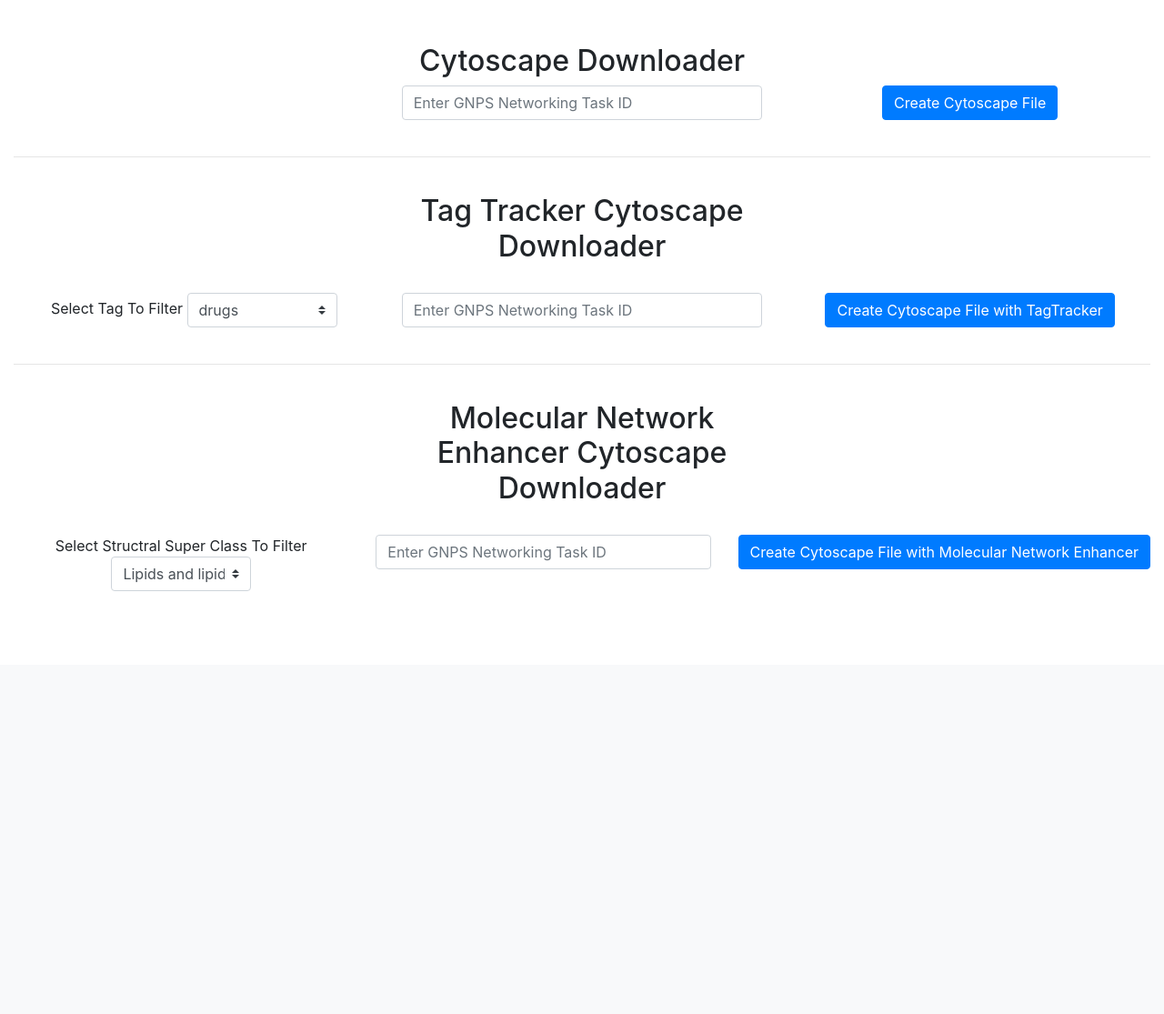
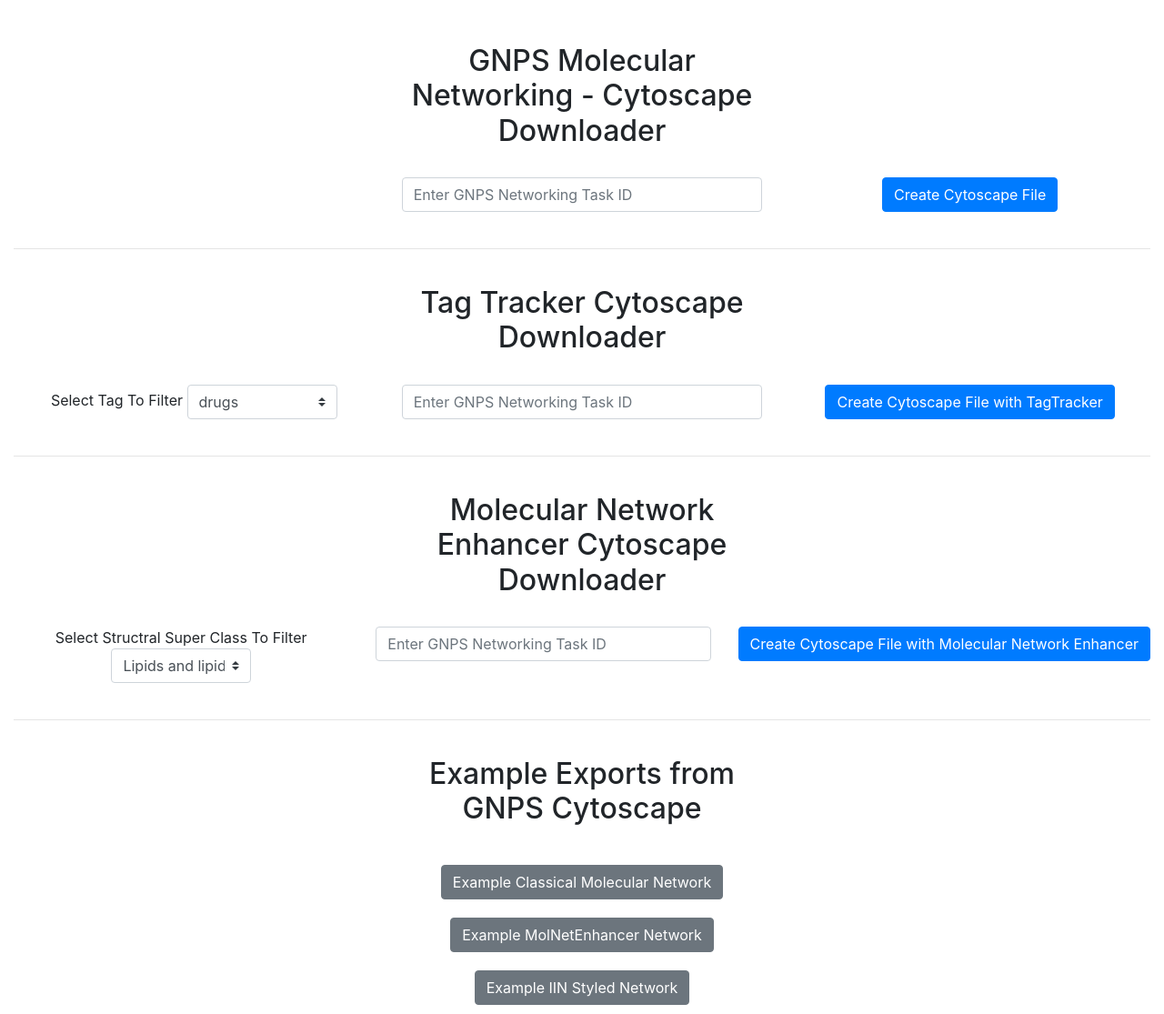
Before and after one commit to mwang87/GNPS_CytoscapeFormatting, a Flask app: page / in a window 1280 px wide. Shown: the part 69-1184 px from the top of the page at 91% size. Before the commit the page ends 719 px from the top, so only its background shows below. Run offline with Flask 2, Linux system fonts and the light colour scheme; some libraries are stand-ins or nearby versions.

Commit message:
adding different styles as examples

```diff
--- a/code/templates/homepage.html
+++ b/code/templates/homepage.html
@@ -4,11 +4,18 @@
 <head>
     <title>GNPS Cytoscape Downloader</title>
     <script src="https://cdn.jsdelivr.net/npm/vue/dist/vue.js"></script>
-    <script src="https://code.jquery.com/jquery-3.3.1.js" integrity="sha256-2Kok7MbOyxpgUVvAk/HJ2jigOSYS2auK4Pfzbm7uH60=" crossorigin="anonymous"></script>
-    <link rel="stylesheet" href="https://maxcdn.bootstrapcdn.com/bootstrap/4.0.0/css/bootstrap.min.css" integrity="sha384-Gn5384xqQ1aoWXA+058RXPxPg6fy4IWvTNh0E263XmFcJlSAwiGgFAW/dAiS6JXm" crossorigin="anonymous">
-    <script src="https://cdnjs.cloudflare.com/ajax/libs/popper.js/1.12.9/umd/popper.min.js" integrity="sha384-ApNbgh9B+Y1QKtv3Rn7W3mgPxhU9K/ScQsAP7hUibX39j7fakFPskvXusvfa0b4Q" crossorigin="anonymous"></script>
-    <script src="https://maxcdn.bootstrapcdn.com/bootstrap/4.0.0/js/bootstrap.min.js" integrity="sha384-JZR6Spejh4U02d8jOt6vLEHfe/JQGiRRSQQxSfFWpi1MquVdAyjUar5+76PVCmYl" crossorigin="anonymous"></script>
-    <link rel="stylesheet" href="https://use.fontawesome.com/releases/v5.0.13/css/all.css" integrity="sha384-DNOHZ68U8hZfKXOrtjWvjxusGo9WQnrNx2sqG0tfsghAvtVlRW3tvkXWZh58N9jp" crossorigin="anonymous">
+    <script src="https://code.jquery.com/jquery-3.3.1.js"
+        integrity="sha256-2Kok7MbOyxpgUVvAk/HJ2jigOSYS2auK4Pfzbm7uH60=" crossorigin="anonymous"></script>
+    <link rel="stylesheet" href="https://maxcdn.bootstrapcdn.com/bootstrap/4.0.0/css/bootstrap.min.css"
+        integrity="sha384-Gn5384xqQ1aoWXA+058RXPxPg6fy4IWvTNh0E263XmFcJlSAwiGgFAW/dAiS6JXm" crossorigin="anonymous">
+    <script src="https://cdnjs.cloudflare.com/ajax/libs/popper.js/1.12.9/umd/popper.min.js"
+        integrity="sha384-ApNbgh9B+Y1QKtv3Rn7W3mgPxhU9K/ScQsAP7hUibX39j7fakFPskvXusvfa0b4Q"
+        crossorigin="anonymous"></script>
+    <script src="https://maxcdn.bootstrapcdn.com/bootstrap/4.0.0/js/bootstrap.min.js"
+        integrity="sha384-JZR6Spejh4U02d8jOt6vLEHfe/JQGiRRSQQxSfFWpi1MquVdAyjUar5+76PVCmYl"
+        crossorigin="anonymous"></script>
+    <link rel="stylesheet" href="https://use.fontawesome.com/releases/v5.0.13/css/all.css"
+        integrity="sha384-DNOHZ68U8hZfKXOrtjWvjxusGo9WQnrNx2sqG0tfsghAvtVlRW3tvkXWZh58N9jp" crossorigin="anonymous">
 
     <style>
     </style>
@@ -39,24 +46,29 @@
             <br>
             <br>
             <div class="row">
-              <div class="col-sm"></div>
+                <div class="col-sm">
+                </div>
                 <div class="col-sm text-center">
-                  <h2>Cytoscape Downloader</h2>
+                    <h2>GNPS Molecular Networking - Cytoscape Downloader</h2>
                 </div>
                 <div class="col-sm"></div>
             </div>
+
+            <br>
 
             <div id="displayer">
                 <div class="row">
                     <div class="col-sm"></div>
                     <div class="col-sm">
-                      <div class="text-center" >
-                          <input type="text" class="form-control" name="task" id="task" placeholder="Enter GNPS Networking Task ID">
+                        <div class="text-center">
+                            <input type="text" class="form-control" name="task" id="task"
+                                placeholder="Enter GNPS Networking Task ID">
                         </div>
                     </div>
                     <div class="col-sm">
-                      <div class="text-center" >
-                          <button id="analyzebutton" class="btn btn-primary" onclick="myFunction()" >Create Cytoscape File</button>
+                        <div class="text-center">
+                            <button id="analyzebutton" class="btn btn-primary" onclick="myFunction()">Create Cytoscape
+                                File</button>
                         </div>
                     </div>
                 </div>
@@ -77,7 +89,7 @@
 
                 <div class="row">
                     <div class="col-sm">
-                      <div class="text-center" >
+                        <div class="text-center">
                             Select Tag To Filter
                             <select id="source" name="source" class="col-md-5 custom-select">
                                 <option value="drugs">drugs</option>
@@ -95,13 +107,15 @@
                         </div>
                     </div>
                     <div class="col-sm">
-                      <div class="text-center" >
-                          <input type="text" class="form-control" name="task_for_tagtracker" id="task_for_tagtracker" placeholder="Enter GNPS Networking Task ID">
+                        <div class="text-center">
+                            <input type="text" class="form-control" name="task_for_tagtracker" id="task_for_tagtracker"
+                                placeholder="Enter GNPS Networking Task ID">
                         </div>
                     </div>
                     <div class="col-sm">
-                      <div class="text-center" >
-                          <button id="analyzebutton" class="btn btn-primary" onclick="runMetabotracker()" >Create Cytoscape File with TagTracker</button>
+                        <div class="text-center">
+                            <button id="analyzebutton" class="btn btn-primary" onclick="runMetabotracker()">Create
+                                Cytoscape File with TagTracker</button>
                         </div>
                     </div>
                 </div>
@@ -122,24 +136,58 @@
 
                 <div class="row">
                     <div class="col-sm">
-                      <div class="text-center" >
+                        <div class="text-center">
                             Select Structral Super Class To Filter
-                          <select id="molnetenhancer_superclass" name="molnetenhancer_superclass" class="col-md-5 custom-select">
+                            <select id="molnetenhancer_superclass" name="molnetenhancer_superclass"
+                                class="col-md-5 custom-select">
                                 <option value="Lipids and lipid-like molecules">Lipids and lipid-like molecules</option>
                             </select>
                         </div>
                     </div>
                     <div class="col-sm">
-                      <div class="text-center" >
-                          <input type="text" class="form-control" name="task_for_molnetenhancer" id="task_for_molnetenhancer" placeholder="Enter GNPS Networking Task ID">
+                        <div class="text-center">
+                            <input type="text" class="form-control" name="task_for_molnetenhancer"
+                                id="task_for_molnetenhancer" placeholder="Enter GNPS Networking Task ID">
                         </div>
                     </div>
                     <div class="col-sm">
-                      <div class="text-center" >
-                          <button id="analyzebutton" class="btn btn-primary" onclick="runMolnetEnhancer()" >Create Cytoscape File with Molecular Network Enhancer</button>
+                        <div class="text-center">
+                            <button id="analyzebutton" class="btn btn-primary" onclick="runMolnetEnhancer()">Create
+                                Cytoscape File with Molecular Network Enhancer</button>
                         </div>
                     </div>
                 </div>
+
+                <br>
+                <hr>
+                <br>
+
+                <div class="row">
+                    <div class="col-sm"></div>
+                    <div class="col-sm text-center">
+                        <h2>Example Exports from GNPS Cytoscape</h2>
+                    </div>
+                    <div class="col-sm"></div>
+                </div>
+
+                <br>
+
+                <div class="row">
+                    <div class="col-sm">
+                    </div>
+                    <div class="col-sm">
+                        <div class="text-center">
+                            <div class="text-center">
+                                <a class="btn btn-secondary" style="margin: 10px;" href="/process?task=1ad7bc366aef45ce81d2dfcca0a9a5e7">Example Classical Molecular Network</a>
+                                <a class="btn btn-secondary" style="margin: 10px;" href="/process?task=6e36f9fe328c402fa486b01524412f61">Example MolNetEnhancer Network</a>
+                                <a class="btn btn-secondary" style="margin: 10px;" href="/process?task=3bd4def5e0e348c9b113f4a072f03ea9&style=FeatureNetwork_IonIdentityNetworks_Robin.json">Example IIN Styled Network</a>
+                            </div>
+                        </div>
+                    </div>
+                    <div class="col-sm">
+                    </div>
+                </div>
+
             </div>
         </div>
     </div>
```
Lines whose indentation alone changed are shown as unchanged.
